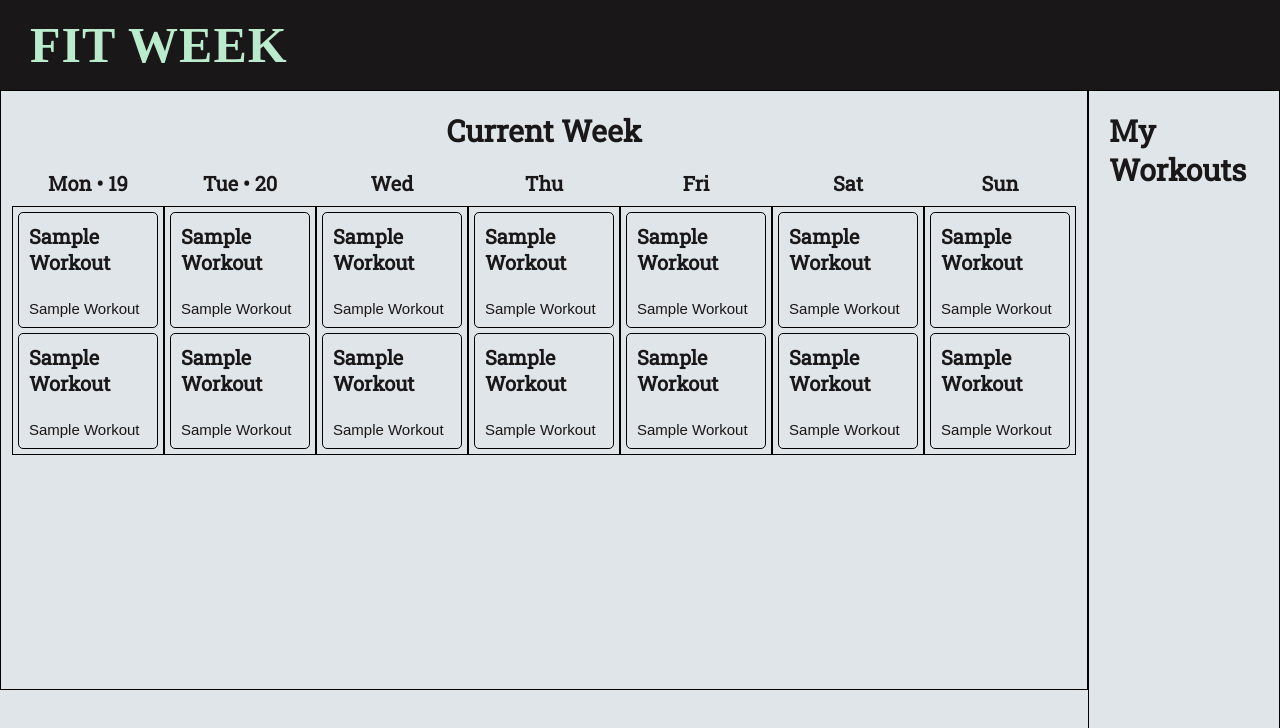
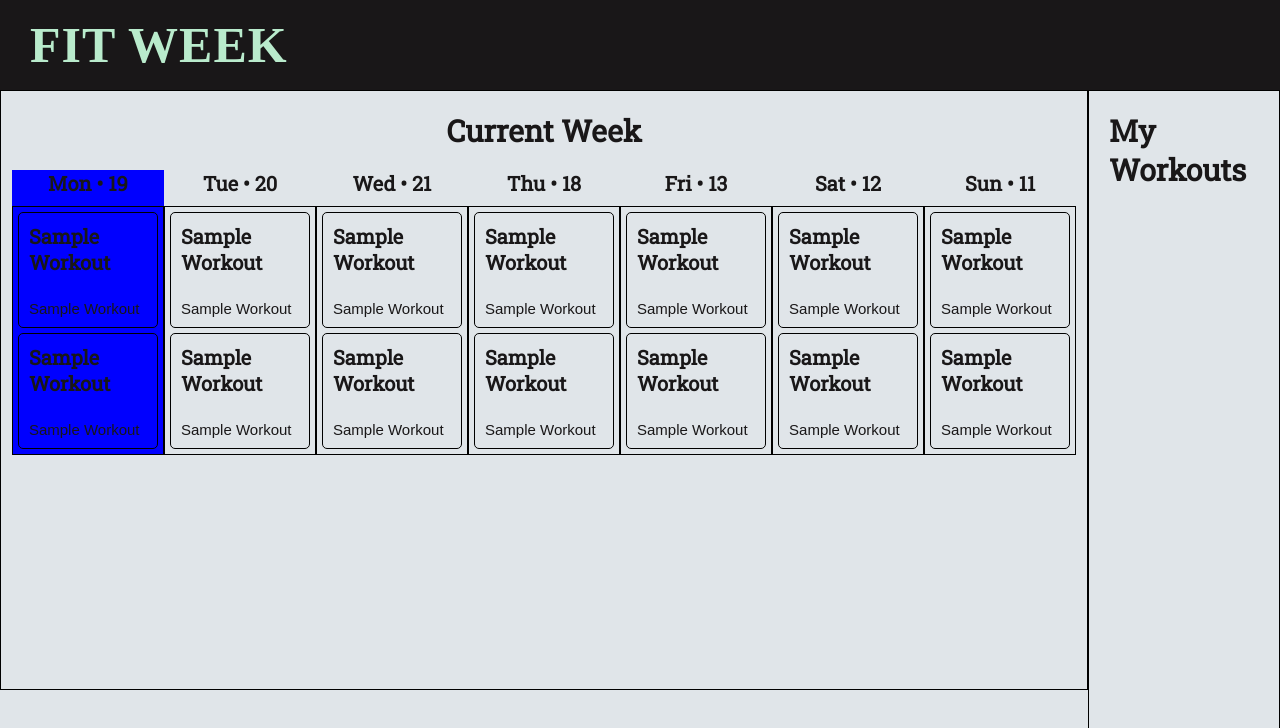
Before and after one commit to ajwpdx/fit-week, a React (Create React App) app: page / in a window 1280 px wide. Shown: the top 728 px of the page. Built offline with nearby package versions, Linux system fonts and the light colour scheme; a web font is replaced by a local one.

Commit message:
added some date login and coditional formatting for the dates

```diff
--- a/src/components/Planner.js
+++ b/src/components/Planner.js
@@ -1,66 +1,67 @@
 import React from 'react'
 import { connect } from 'react-redux'
-import {getCalendarDay, getDayOfWeek} from "../util/dates"
+import { getDayType, getCalendarDay, getDayOfWeek } from "../util/dates"
+import { DateTime } from 'luxon'
 import PlannerWorkout from './PlannerWorkout'
 
-const dummyWorkouts = [{title: "Run", distance: "6 miles"}, {title: "Push ups", sets: 3}]
+const dummyWorkouts = [{ title: "Run", distance: "6 miles" }, { title: "Push ups", sets: 3 }]
 
 const Planner = (props) => {
 
-
+const dt = DateTime.local()
 
     return (
         <section id='planner'>
             <h2 className='time-period-title'>Current Week</h2>
             <div id='planner-days'>
-            <div className="planner-day">
-                <h3>{getDayOfWeek(props.startDay)} • {getCalendarDay(props.weekIncrement, props.startDay)}</h3>
+            <div className={"planner-day " + getDayType(props.weekView, props.startDay)}>
+                    <h3> {getDayOfWeek(props.startDay)} • {getCalendarDay(props.weekView, props.startDay)}</h3>
                     <div className="planner-workouts-container">
 
-                    <PlannerWorkout/>
-                    <PlannerWorkout/>
+                        <PlannerWorkout />
+                        <PlannerWorkout />
                     </div>
                 </div>
                 <div className="planner-day">
-                <h3>{getDayOfWeek(props.startDay +1)} • {getCalendarDay(props.weekIncrement, props.startDay+1)}</h3>
+                    <h3>{getDayOfWeek(props.startDay + 1)} • {getCalendarDay(props.weekView, props.startDay + 1)}</h3>
                     <div className="planner-workouts-container">
-                    <PlannerWorkout/>
-                    <PlannerWorkout/>
+                        <PlannerWorkout />
+                        <PlannerWorkout />
                     </div>
                 </div>
                 <div className="planner-day">
-                <h3>{getDayOfWeek(props.startDay+2)}</h3>
+                    <h3>{getDayOfWeek(props.startDay + 2)} • {getCalendarDay(props.weekView, props.startDay + 2)}</h3>
                     <div className="planner-workouts-container">
-                    <PlannerWorkout/>
-                    <PlannerWorkout/>
+                        <PlannerWorkout />
+                        <PlannerWorkout />
                     </div>
                 </div>
                 <div className="planner-day">
-                <h3>{getDayOfWeek(props.startDay+3)}</h3>
+                    <h3>{getDayOfWeek(props.startDay + 3)} • {getCalendarDay(props.weekView, props.startDay + 3)}</h3>
                     <div className="planner-workouts-container">
-                    <PlannerWorkout/>
-                    <PlannerWorkout/>
+                        <PlannerWorkout />
+                        <PlannerWorkout />
                     </div>
                 </div>
                 <div className="planner-day">
-                <h3>{getDayOfWeek(props.startDay+4)}</h3>
+                    <h3>{getDayOfWeek(props.startDay + 4)} • {getCalendarDay(props.weekView, props.startDay + 4)}</h3>
                     <div className="planner-workouts-container">
-                    <PlannerWorkout/>
-                    <PlannerWorkout/>
+                        <PlannerWorkout />
+                        <PlannerWorkout />
                     </div>
                 </div>
                 <div className="planner-day">
-                <h3>{getDayOfWeek(props.startDay+5)}</h3>
+                    <h3>{getDayOfWeek(props.startDay + 5)} • {getCalendarDay(props.weekView, props.startDay + 5)}</h3>
                     <div className="planner-workouts-container">
-                    <PlannerWorkout/>
-                    <PlannerWorkout/>
+                        <PlannerWorkout />
+                        <PlannerWorkout />
                     </div>
                 </div>
                 <div className="planner-day">
-                <h3>{getDayOfWeek(props.startDay+6)}</h3>
+                    <h3>{getDayOfWeek(props.startDay + 6)} • {getCalendarDay(props.weekView, props.startDay + 6)}</h3>
                     <div className="planner-workouts-container">
-                    <PlannerWorkout/>
-                    <PlannerWorkout/>
+                        <PlannerWorkout />
+                        <PlannerWorkout />
                     </div>
                 </div>
             </div>
--- a/src/reducers/index.js
+++ b/src/reducers/index.js
@@ -9,7 +9,7 @@ export const intitalApplicationState = {
     isLoading: false,
     savedWorkouts: [],
     startDay: 1,
-    weekIncrement: 0
+    weekView: 0
 
 }
 
--- a/src/styles/_Planner.scss
+++ b/src/styles/_Planner.scss
@@ -1,3 +1,15 @@
+.past-date{
+    background-color: gray;
+}
+
+.current-date{
+    background-color: blue;
+}
+
+.future-date{
+    background-color: white;
+}
+
 #planner{
     width: 85%;
     border: 1px solid black;
--- a/src/util/dates.js
+++ b/src/util/dates.js
@@ -1,3 +1,4 @@
+import { DateTime } from 'luxon'
 
 const startOfWeek = 0
 
@@ -5,7 +6,9 @@ const daysOfTheWeekAbrev = ["Sun", "Mon", "Tue", "Wed", "Thu", "Fri", "Sat"]
 
 const today = new Date();
 
-
+export const getDayType = (week, startDay) => {
+    return "current-date"
+}
 
 export const getCalendarDay = (week, startDay) => {
 
```
Also changed, not shown: 2 other files (tests, documents, lock files or other folders). Lines whose indentation alone changed are shown as unchanged.
